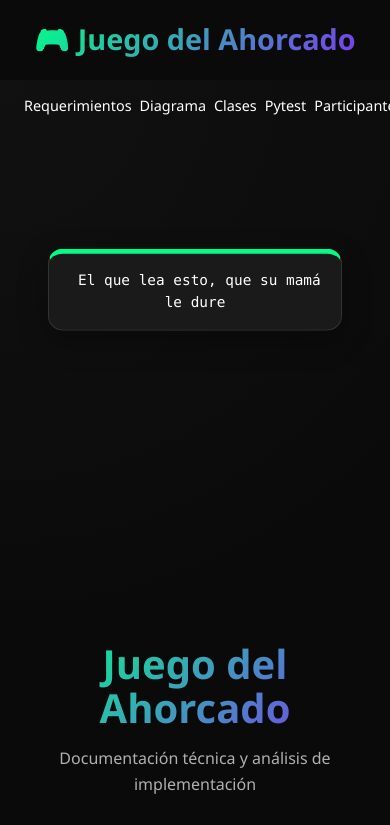
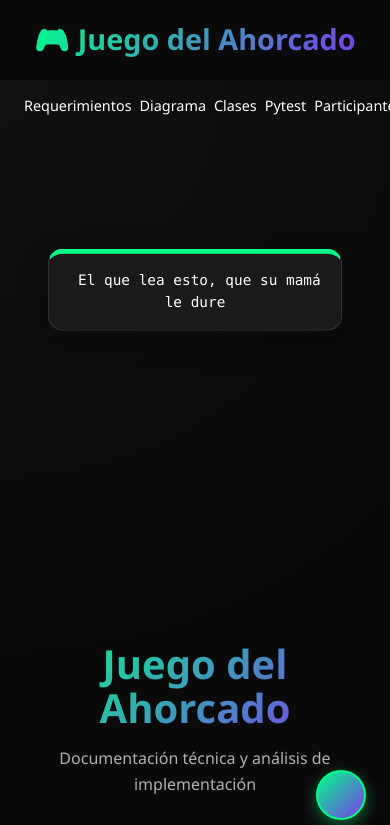
Before and after one commit to Juansit-0/Ahorcado-Web, a plain HTML site: page index.html in a window 390 px wide. Shown: the top 825 px of the page. Drawn offline with nearby package versions, Linux system fonts and the light colour scheme.

Commit message:
Pagina Completa Commit

```diff
--- a/index.html
+++ b/index.html
@@ -8,6 +8,7 @@
 <script src="https://cdnjs.cloudflare.com/ajax/libs/gsap/3.12.2/gsap.min.js"></script>
 <script src="https://cdnjs.cloudflare.com/ajax/libs/gsap/3.12.2/ScrollTrigger.min.js"></script>
 <script src="https://cdnjs.cloudflare.com/ajax/libs/gsap/3.12.2/ScrollToPlugin.min.js"></script>
+<link rel="stylesheet" href="https://cdnjs.cloudflare.com/ajax/libs/font-awesome/6.7.2/css/brands.min.css">
 </head>
 <body>
 <header class="header">
@@ -444,6 +445,12 @@
 </div>
 </footer>
 
+<div id="github-button">
+    <a href="https://github.com/Juansit-0/Juego-del-Ahorcado.git" target="_blank" aria-label="GitHub Repository">
+        <i class="fab fa-github"></i>
+    </a>
+</div>
+
 <script>
 gsap.registerPlugin(ScrollTrigger, ScrollToPlugin);
 
--- a/styles.css
+++ b/styles.css
@@ -507,6 +507,36 @@
         margin-top: 1rem;
     }
 
+    /* GitHub Button */
+    #github-button {
+        position: fixed;
+        bottom: 2rem;
+        right: 2rem;
+        z-index: 1001; /* Ensure it's above other elements */
+    }
+
+    #github-button a {
+        display: flex;
+        justify-content: center;
+        align-items: center;
+        width: 60px;
+        height: 60px;
+        background: var(--gradient-primary);
+        border-radius: 50%;
+        box-shadow: 0 5px 15px rgba(0, 255, 136, 0.4);
+        color: var(--text-primary);
+        font-size: 2.2rem;
+        text-decoration: none;
+        transition: all 0.3s ease;
+        border: 2px solid var(--primary-color);
+    }
+
+    #github-button a:hover {
+        transform: translateY(-5px) scale(1.1);
+        box-shadow: 0 8px 20px rgba(0, 255, 136, 0.6);
+        background: var(--gradient-secondary);
+    }
+
     /* Media Queries for Responsiveness */
     @media (max-width: 768px) {
     .nav {
@@ -571,6 +601,17 @@
 
     .pytest-image {
         max-width: 100%; /* Full width on small screens */
+    }
+
+    #github-button {
+        bottom: 1.5rem;
+        right: 1.5rem;
+    }
+
+    #github-button a {
+        width: 50px;
+        height: 50px;
+        font-size: 1.8rem;
     }
     }
 
```
